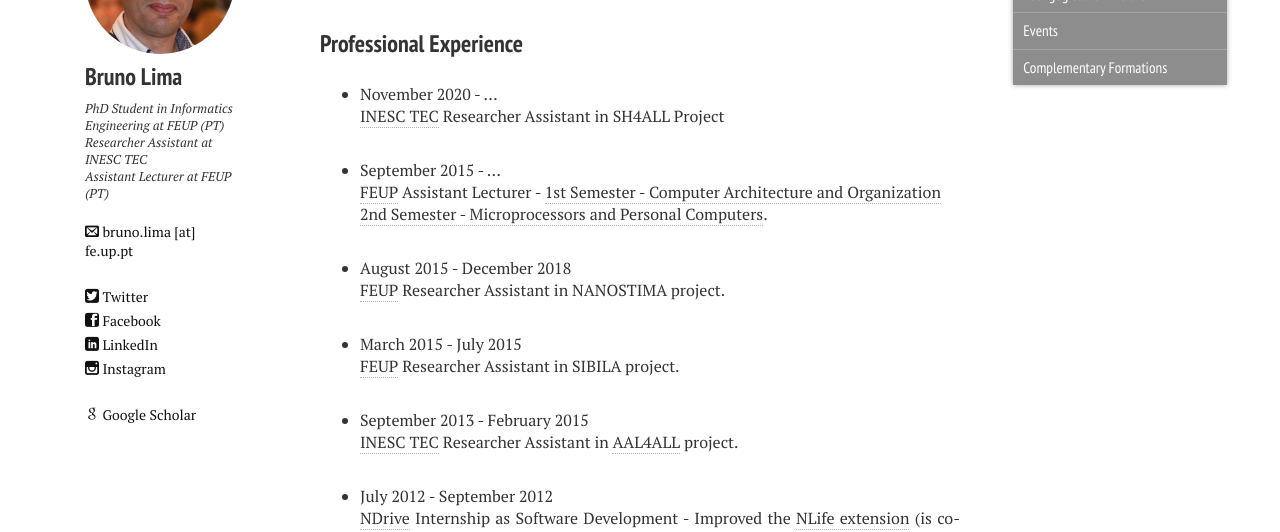
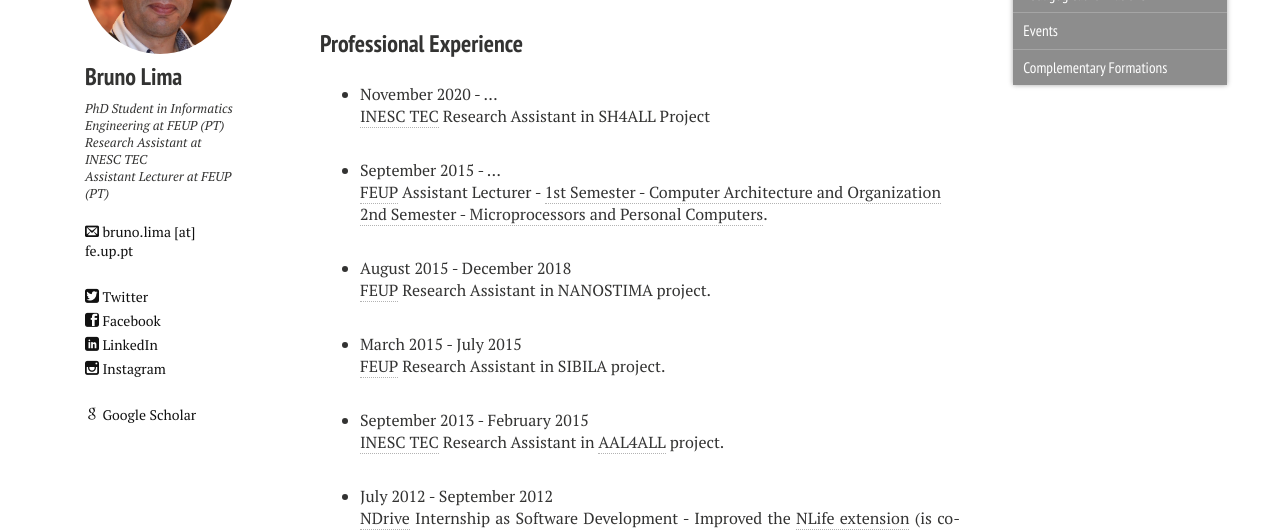
Before and after one commit to Bruno-Lima/Bruno-Lima.github.io, a Jekyll site: the page built from experience.md, in a window 1280 px wide and 900 px high. Shown: the part 253-785 px from the top of the window. Built offline with Jekyll 4.4.1, drawn with Linux system fonts in a browser that asks for light colours; nearby versions of some CDN libraries.

Commit message:
cv_update

```diff
--- a/_config.yml
+++ b/_config.yml
@@ -8,7 +8,7 @@ url:              https://Bruno-Lima.github.io
 owner:
   name:           Bruno Lima
   avatar:         bio_photo.jpg
-  bio:            "PhD Student in Informatics Engineering at FEUP (PT)<br/>Researcher Assistant at INESC TEC<br/>Assistant Lecturer at FEUP (PT)"
+  bio:            "PhD Student in Informatics Engineering at FEUP (PT)<br/>Research Assistant at INESC TEC<br/>Assistant Lecturer at FEUP (PT)"
   email:          bruno.lima [at] fe.up.pt
   # Social networking links are used in author-bio sidebar. Update and remove as you like.
   instagram:      bruno.m.c.lima
--- a/experience.md
+++ b/experience.md
@@ -26,19 +26,19 @@ image:
 
 
 * November 2020 - ... <br/>
-[INESC TEC](http://www.inescporto.pt/) Researcher Assistant in SH4ALL Project
+[INESC TEC](http://www.inescporto.pt/) Research Assistant in SH4ALL Project
 
 * September 2015 - ... <br/>
 [FEUP](http://www.fe.up.pt/) Assistant Lecturer - [1st Semester - Computer Architecture and Organization](https://sigarra.up.pt/feup/en/UCURR_GERAL.FICHA_UC_VIEW?pv_ocorrencia_id=368691) <br/> [2nd Semester - Microprocessors and Personal Computers](https://sigarra.up.pt/feup/en/UCURR_GERAL.FICHA_UC_VIEW?pv_ocorrencia_id=459469).
 
 * August 2015 - December 2018 <br/>
-[FEUP](http://www.fe.up.pt/) Researcher Assistant in NANOSTIMA project.
+[FEUP](http://www.fe.up.pt/) Research Assistant in NANOSTIMA project.
 
 * March 2015 - July 2015 <br/>
-[FEUP](http://www.fe.up.pt/) Researcher Assistant in SIBILA project.
+[FEUP](http://www.fe.up.pt/) Research Assistant in SIBILA project.
 
 * September 2013 - February 2015 <br/>
-[INESC TEC](http://www.inescporto.pt/) Researcher Assistant in  [AAL4ALL](http://www.aal4all.org) project.
+[INESC TEC](http://www.inescporto.pt/) Research Assistant in  [AAL4ALL](http://www.aal4all.org) project.
 
 * July 2012 - September 2012 <br/>
 [NDrive](http://www.ndrive.com) Internship as Software Development - Improved the [NLife extension](https://chrome.google.com/webstore/detail/nlife/iokmohhpmkdchcmibndkndcpbdlkocon) (is co-author) and worked in a [new social website](http://nlife.ndrive.com) they will launch soon.
```
Also changed, not shown: 2 other files.
